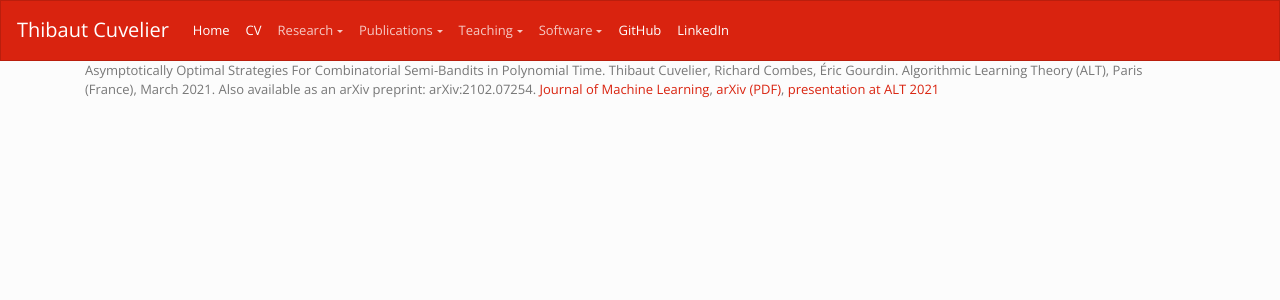
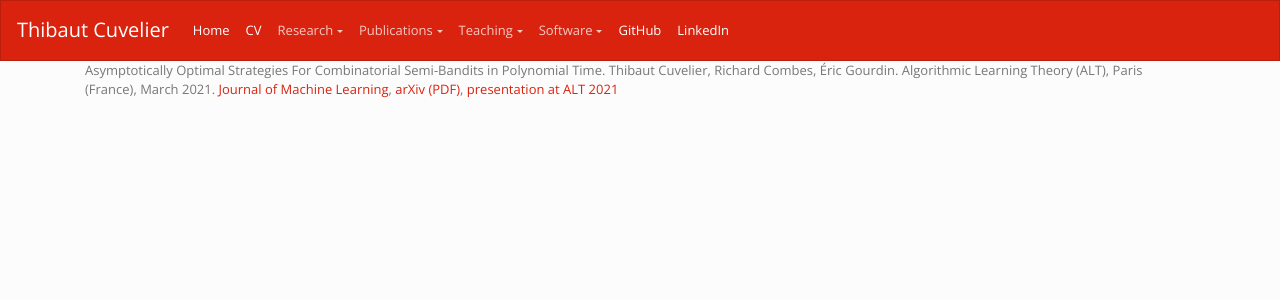
Before and after one commit to dourouc05/dourouc05.github.io, a Jekyll site: the page built from articles/bandits_alt21.md, in a window 1280 px wide. Shown: the top 300 px of the page. Built offline with Jekyll 4.4.1, drawn with Linux system fonts in a browser that asks for light colours; our own code applies the rules of GitHub Pages for plain Markdown files; a script that is not in the unit is left out.

Commit message:
Update bandits_alt21.md

```diff
--- a/articles/bandits_alt21.md
+++ b/articles/bandits_alt21.md
@@ -1 +1 @@
-Asymptotically Optimal Strategies For Combinatorial Semi-Bandits in Polynomial Time. Thibaut Cuvelier, Richard Combes, Éric Gourdin. Algorithmic Learning Theory (ALT), Paris (France), March 2021. Also available as an arXiv preprint: arXiv:2102.07254. [Journal of Machine Learning](http://proceedings.mlr.press/v132/cuvelier21a.html), [arXiv (PDF)](https://arxiv.org/abs/2102.07254), [presentation at ALT 2021](https://www.youtube.com/watch?v=Q9b1zIkqlew)
+Asymptotically Optimal Strategies For Combinatorial Semi-Bandits in Polynomial Time. Thibaut Cuvelier, Richard Combes, Éric Gourdin. Algorithmic Learning Theory (ALT), Paris (France), March 2021. [Journal of Machine Learning](http://proceedings.mlr.press/v132/cuvelier21a.html), [arXiv (PDF)](https://arxiv.org/abs/2102.07254), [presentation at ALT 2021](https://www.youtube.com/watch?v=Q9b1zIkqlew)
```
